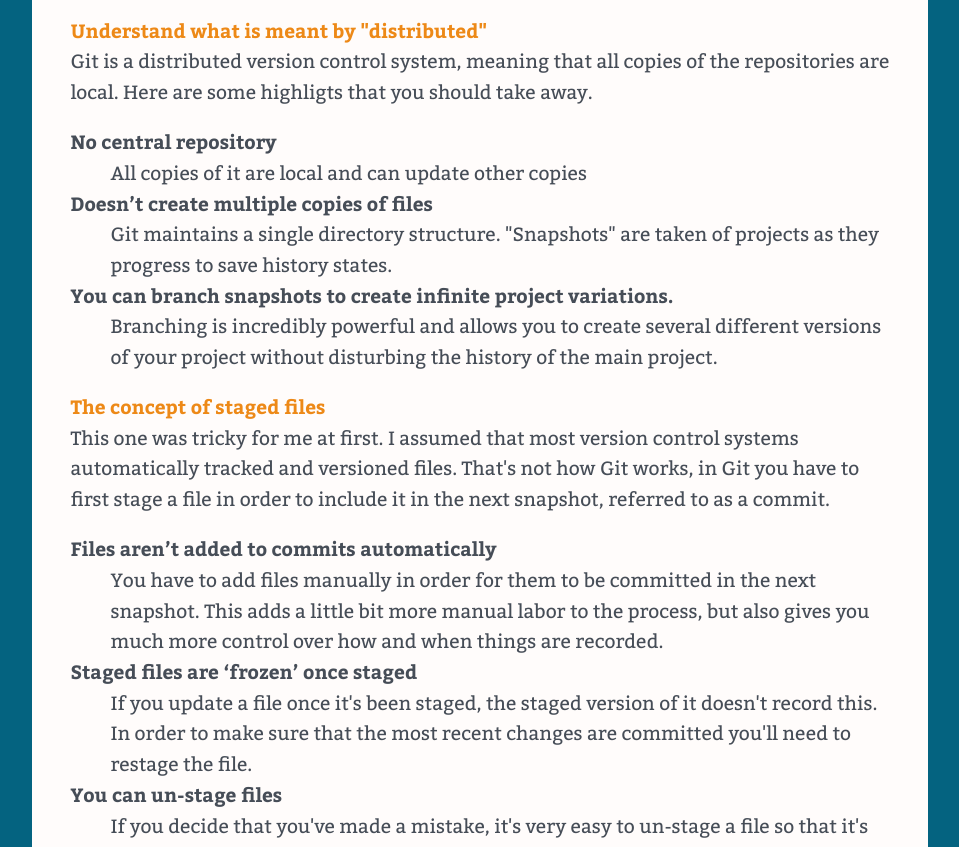
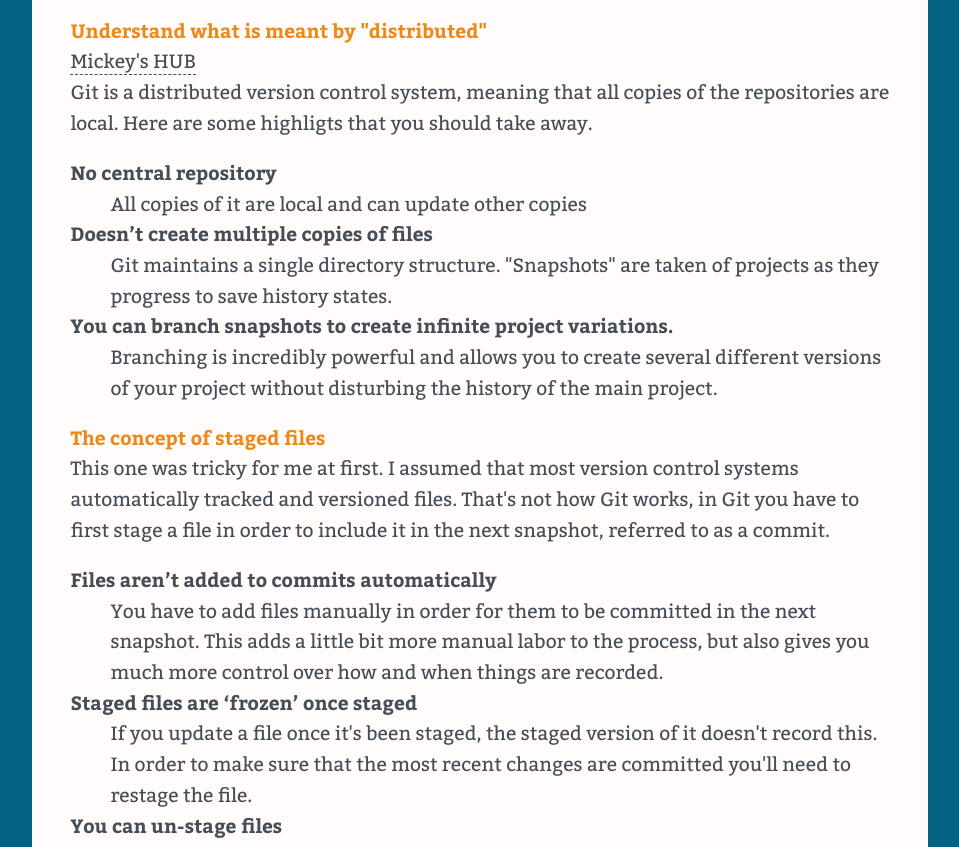
Before and after one commit to mickeyg21/github-for-web-designers, a plain HTML site: page index.html in a window 1280 px wide. Shown: the part 1258-2105 px from the top of the page, without its empty margins (160-1119 px from the left). Drawn offline with nearby package versions, Linux system fonts and the light colour scheme.

```diff
--- a/index.html
+++ b/index.html
@@ -32,7 +32,7 @@
     <p>Whenever I learn something new I have those &quot;aha&rdquo; moments where I break through the murk into moments of clarity. In addition to the reference and glossary that you&rsquo;ll find here I wanted to list some of the concepts that I found really important when learning Github.</p>
     <h4>Take some time to learn Git</h4>
     <p>I'll admit it; when I first started learning Github my hope was that it would provide me an interface to do all the things I needed to do without actually having to learn Git. While most of the basic day to day tasks can be performed without ever going into the command line or even understanding the terminology involved, eventually you'll have a situation that you can't fix. Save yourself the trouble and go ahead and learn at least the basics of Git first. I consider this so important that I changed the structure of my course to reflect this; spending a chapter at the beginning of the course teaching those basics. Although you can certainly muddle along it's almost impossible to use Github to its fullest potential without also knowing Git. The desktop apps are great and very intuitive but they have limited feature sets and don't really try to teach you what's going on behind the scenes.</p>
-    <h4>Understand what is meant by &quot;distributed&quot;</h4>
+    <h4>Understand what is meant by &quot;distributed&quot;</h4><a href=https://github.com/mickeyg21/github-basics/>Mickey's HUB </a>
     <p>Git is a distributed version control system, meaning that all copies of the repositories are local. Here are some highligts that you should take away.</p>
     <dl>
       <dt>No central repository
```
Also changed, not shown: 1 other file.
